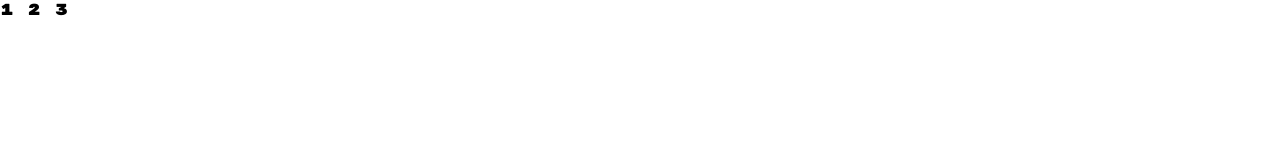
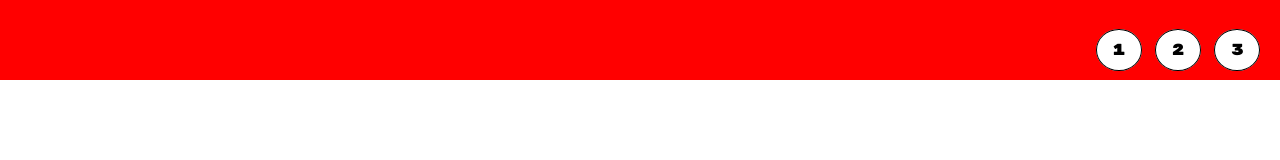
Before and after one commit to Obez99/htmlcss-shoes, a plain HTML site: page index.html in a window 1280 px wide. Drawn offline with Linux system fonts and the light colour scheme.

Commit message:
Continuata lista css

```diff
--- a/css/style.css
+++ b/css/style.css
@@ -5,12 +5,23 @@
     font-family: 'Rubik Mono One', sans-serif;
 }
 
+
 header{
-    height: 50px;
+    height: 80px;
+    background-color: red;
+}
+
+nav{
+    height:100%;
+    position:relative;
 }
 
 nav>ul{
     list-style: none;
+    margin-top: 20px;
+    position:absolute;
+    right:20px;
+    top:20px;
 }
 
 nav>ul li{
@@ -20,4 +31,8 @@ nav>ul li{
 nav>ul li a{
     text-decoration: none;
     color:black;
+    padding:10px 15px;
+    border: 1px solid black;
+    border-radius: 50%;
+    background-color: white;
 }
```
